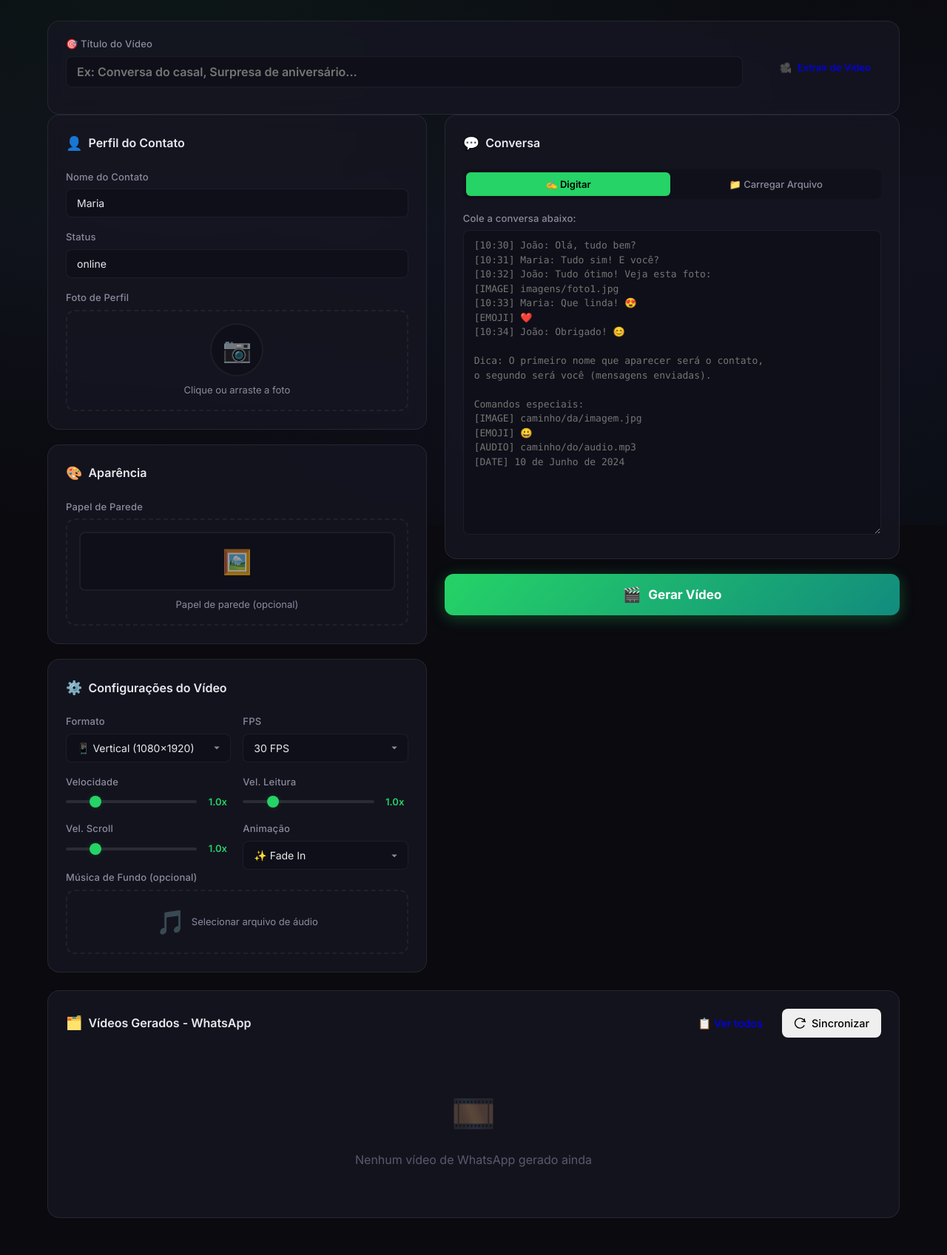
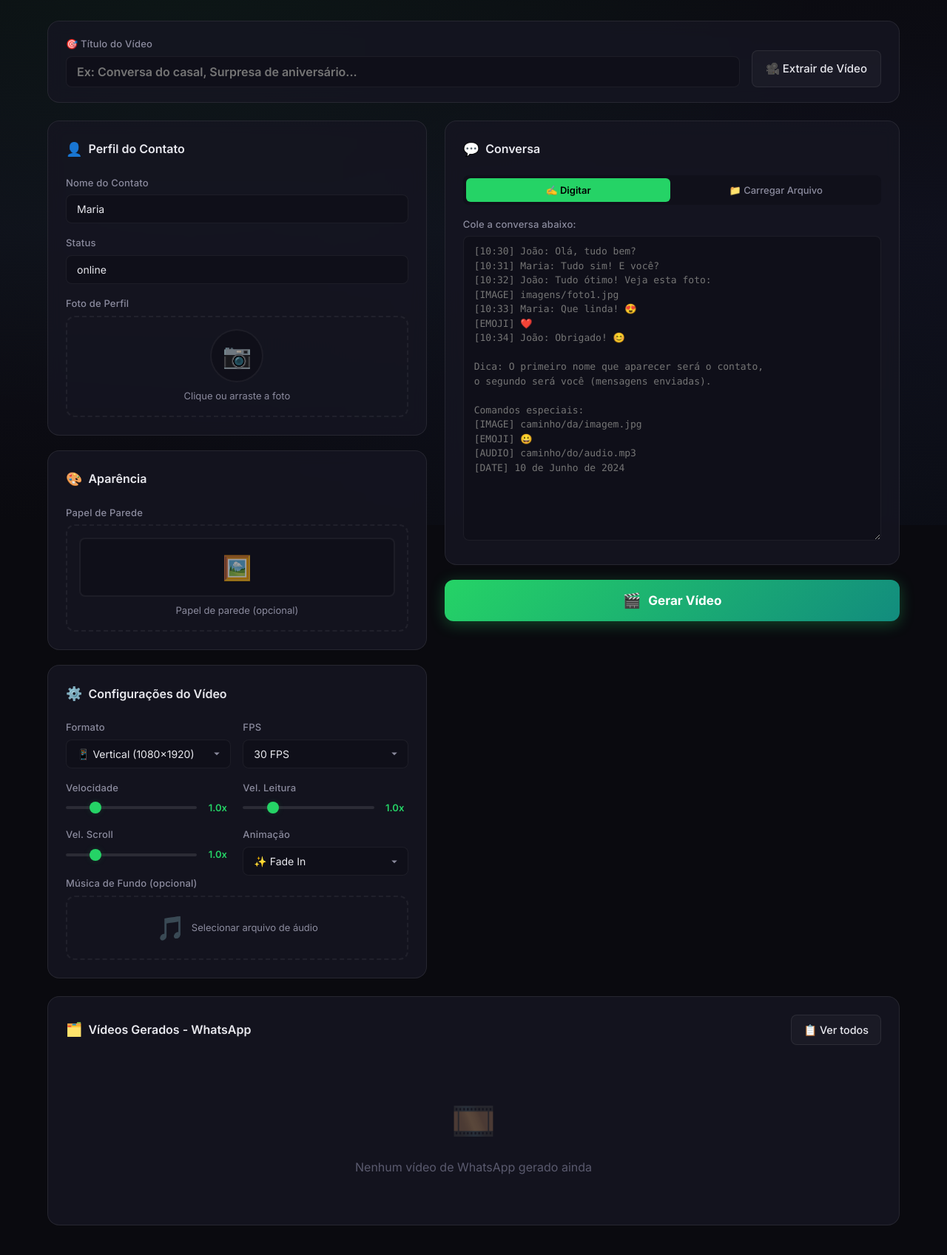
Before and after one commit to Renan-Sacca/Fantastica_fabrica_de_video, a FastAPI app: page /whatsapp in a window 1280 px wide. Shown: the part 90-1787 px from the top of the page at 74% size. Before the commit the page ends 1737 px from the top, so only its background shows below. Run offline with FastAPI, Linux system fonts and the light colour scheme; parts of the project's set-up code (start-up, migrations or seed data) failed here and were passed over.

Commit message:
Corrigido front

```diff
--- a/web/static/dashboard.css
+++ b/web/static/dashboard.css
@@ -696,6 +696,40 @@ input[type="range"]::-webkit-slider-thumb:hover {
     border: 1px solid var(--border-subtle);
 }
 
+.btn-secondary {
+    background: var(--glass-bg);
+    color: var(--text-primary);
+    border: 1px solid var(--glass-border);
+}
+
+.btn-secondary:hover {
+    background: var(--bg-card-hover);
+    border-color: var(--border-subtle);
+    color: var(--text-primary);
+}
+
+.btn-primary {
+    background: var(--accent);
+    color: #04130a;
+    border: none;
+    font-weight: 600;
+}
+
+.btn-primary:hover {
+    background: var(--accent-hover);
+    box-shadow: 0 4px 16px var(--accent-glow);
+}
+
+.btn-danger {
+    background: var(--danger-glow);
+    color: var(--danger);
+    border: 1px solid rgba(239, 68, 68, 0.3);
+}
+
+.btn-danger:hover {
+    background: rgba(239, 68, 68, 0.2);
+}
+
 .btn-delete:hover {
     color: var(--danger);
     border-color: var(--danger);
@@ -936,7 +970,7 @@ input[type="range"]::-webkit-slider-thumb:hover {
 }
 
 /* ── Title Card ── */
-.title-card { padding: 20px 24px; }
+.title-card { padding: 20px 24px; margin-bottom: 24px; }
 .title-row { display: grid; grid-template-columns: 1fr auto; gap: 16px; align-items: end; }
 .title-group { flex: 1; }
 .type-group { min-width: 200px; }
--- a/web/static/whatsapp/create.js
+++ b/web/static/whatsapp/create.js
@@ -509,7 +509,7 @@ function closeDeleteModal() {
     currentDeleteJobId = null;
 }
 
-async function submitDelete(deleteFromDrive) {
+async function submitDelete() {
     if (!currentDeleteJobId) return;
     const jobId = currentDeleteJobId;
     closeDeleteModal();
@@ -517,16 +517,16 @@ async function submitDelete(deleteFromDrive) {
     showToast('Processando exclusão...', 'info');
 
     try {
-        const res = await fetch(`/api/jobs/${jobId}?delete_drive=${deleteFromDrive}`, { method: 'DELETE' });
+        const res = await fetch(`/api/jobs/${jobId}?delete_drive=true`, { method: 'DELETE' });
         if (res.ok) {
             document.querySelector(`[data-job-id="${jobId}"]`)?.remove();
-            showToast('🗑️ Job removido com sucesso!', 'success');
+            showToast('🗑️ Vídeo excluído permanentemente!', 'success');
         } else {
             const data = await res.json();
-            showToast('❌ Erro ao remover job: ' + (data.error || ''), 'error');
+            showToast('❌ Erro ao excluir: ' + (data.error || ''), 'error');
         }
     } catch(e) {
-        showToast('❌ Erro de rede ao remover', 'error');
+        showToast('❌ Erro de rede ao excluir', 'error');
     }
 }
 
--- a/web/templates/base.html
+++ b/web/templates/base.html
@@ -8,7 +8,7 @@
     <link rel="icon" type="image/jpeg" href="/static/icon.jpg">
     <link rel="preconnect" href="https://fonts.googleapis.com">
     <link href="https://fonts.googleapis.com/css2?family=Inter:wght@300;400;500;600;700;800&display=swap" rel="stylesheet">
-    <link rel="stylesheet" href="/static/dashboard.css">
+    <link rel="stylesheet" href="/static/dashboard.css?v=2">
     <style>
         .nav-link:hover {
             color: var(--accent) !important;
--- a/web/templates/whatsapp/create.html
+++ b/web/templates/whatsapp/create.html
@@ -6,16 +6,16 @@
 <form id="render-form" class="config-form" enctype="multipart/form-data">
     <!-- ── Linha 1: Título + Tipo ── -->
     <section class="card title-card">
-        <div class="title-row" style="display: flex; justify-content: space-between; align-items: center;">
-            <div class="form-group title-group" style="flex: 1;">
+        <div class="title-row" style="display: flex; justify-content: space-between; align-items: flex-end; gap: 16px;">
+            <div class="form-group title-group" style="flex: 1; margin-bottom: 0;">
                 <label for="title">🎯 Título do Vídeo</label>
                 <input type="text" id="title" name="title"
                        placeholder="Ex: Conversa do casal, Surpresa de aniversário..."
                        required autocomplete="off" />
             </div>
-            <div style="margin-left: 20px;">
-                <a href="/whatsapp/extract" class="btn btn-secondary" style="display: flex; align-items: center; gap: 8px; text-decoration: none;">
-                    <span>🎥</span> Extrair de Vídeo
+            <div>
+                <a href="/whatsapp/extract" class="btn btn-secondary" style="white-space: nowrap; padding: 12px 18px; font-size: 15px; border-radius: var(--radius-sm);">
+                    🎥 Extrair de Vídeo
                 </a>
             </div>
             <input type="hidden" id="video_type" name="video_type" value="whatsapp">
@@ -238,10 +238,6 @@ Comandos especiais:
             <a href="/whatsapp/jobs" class="btn btn-secondary" style="padding: 0.5rem 1rem; font-size: 0.9rem; display: flex; align-items: center; gap: 0.5rem;">
                 📋 Ver todos
             </a>
-            <button type="button" class="btn btn-secondary" onclick="syncDrive()" style="padding: 0.5rem 1rem; font-size: 0.9rem; display: flex; align-items: center; gap: 0.5rem;">
-                <svg width="16" height="16" viewBox="0 0 24 24" fill="none" stroke="currentColor" stroke-width="2"><path d="M21.5 2v6h-6M21.34 15.57a10 10 0 1 1-.92-10.26l5.08 5.08"/></svg>
-                Sincronizar
-            </button>
         </div>
     </div>
     <div class="jobs-list" id="jobs-list">
@@ -320,13 +316,10 @@ Comandos especiais:
             <h2 style="margin: 0; font-size: 1.5rem;">🗑️ Excluir Vídeo</h2>
         </div>
         <div class="modal-body" style="padding-top: 0;">
-            <p style="color: var(--text-secondary); margin-bottom: 24px;">Como você deseja excluir este vídeo?</p>
+            <p style="color: var(--text-secondary); margin-bottom: 24px;">Tem certeza? O vídeo e todos os seus arquivos serão <strong>excluídos permanentemente</strong> do Google Drive. Esta ação não pode ser desfeita.</p>
             <div style="display: flex; flex-direction: column; gap: 12px;">
-                <button class="btn btn-secondary" style="width: 100%; justify-content: center; padding: 12px;" onclick="submitDelete(false)">
-                    Remover apenas do Histórico Local
-                </button>
-                <button class="btn btn-danger" style="width: 100%; justify-content: center; padding: 12px; background: rgba(239, 68, 68, 0.1); color: #ef4444; border: 1px solid rgba(239, 68, 68, 0.3);" onclick="submitDelete(true)">
-                    ⚠️ Excluir também do Google Drive
+                <button class="btn btn-danger" style="width: 100%; justify-content: center; padding: 12px; background: rgba(239, 68, 68, 0.1); color: #ef4444; border: 1px solid rgba(239, 68, 68, 0.3);" onclick="submitDelete()">
+                    ⚠️ Excluir permanentemente
                 </button>
                 <button class="btn btn-secondary" style="width: 100%; justify-content: center; padding: 12px; margin-top: 8px; background: transparent; border: none;" onclick="closeDeleteModal()">
                     Cancelar
@@ -339,23 +332,5 @@ Comandos especiais:
 {% endblock %}
 
 {% block scripts %}
-<script src="/static/whatsapp/create.js?v=4"></script>
-<script>
-    function syncDrive() {
-        const btn = event.currentTarget;
-        btn.disabled = true;
-        btn.innerHTML = 'Sincronizando...';
-        fetch('/api/sync', { method: 'POST' })
-            .then(res => {
-                if(res.ok) window.location.reload();
-                else alert('Erro ao sincronizar');
-            })
-            .catch(e => alert('Erro de rede ao sincronizar'))
-            .finally(() => {
-                btn.disabled = false;
-                btn.innerHTML = '<svg width="16" height="16" viewBox="0 0 24 24" fill="none" stroke="currentColor" stroke-width="2"><path d="M21.5 2v6h-6M21.34 15.57a10 10 0 1 1-.92-10.26l5.08 5.08"/></svg> Sincronizar';
-            });
-    }
-
-</script>
+<script src="/static/whatsapp/create.js?v=5"></script>
 {% endblock %}
```
Also changed, not shown: web/static/whatsapp/jobs.js (+5 -21 lines), web/templates/whatsapp/extract.html (+13 -14 lines), web/templates/whatsapp/jobs_list.html (+5 -13 lines).
